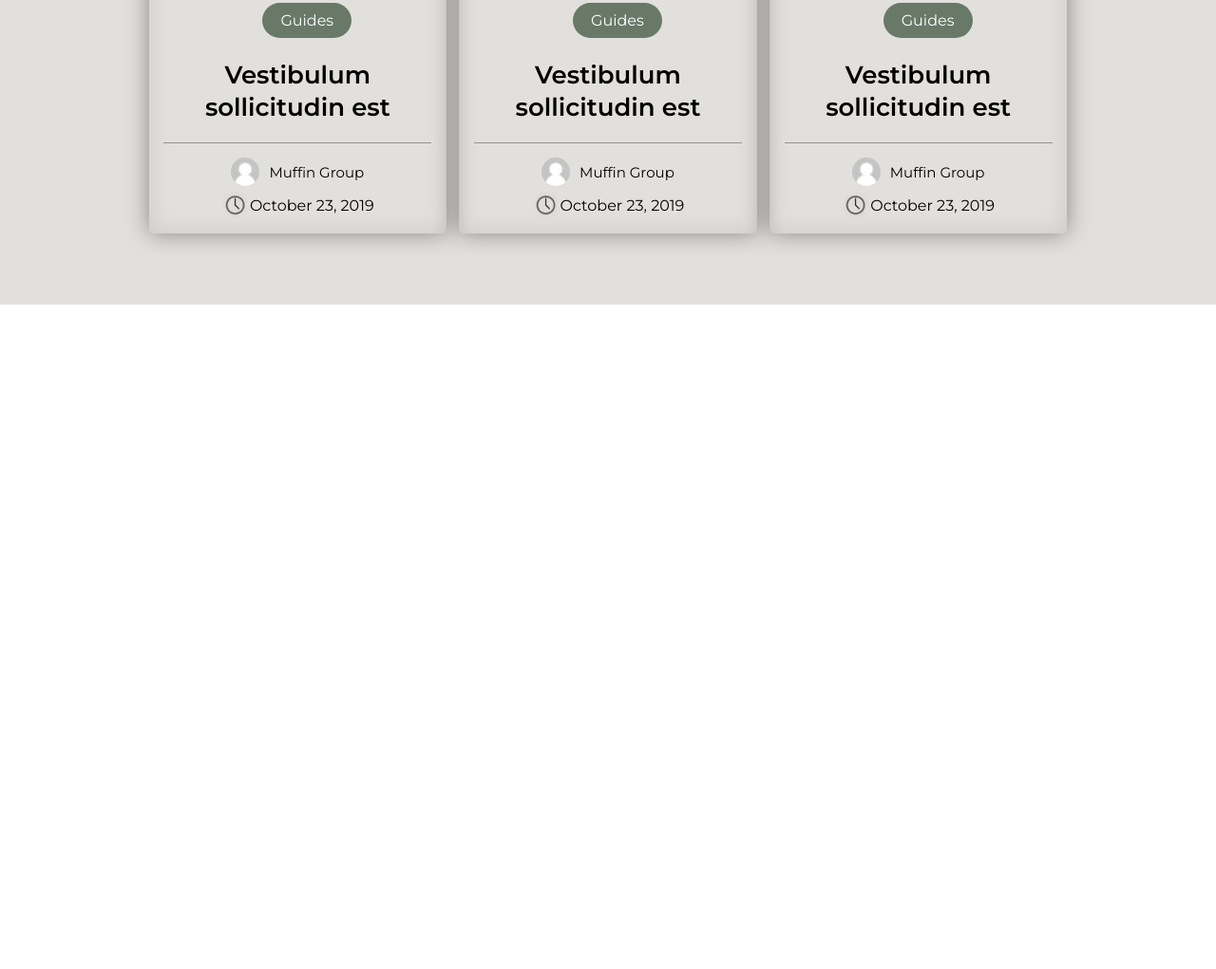
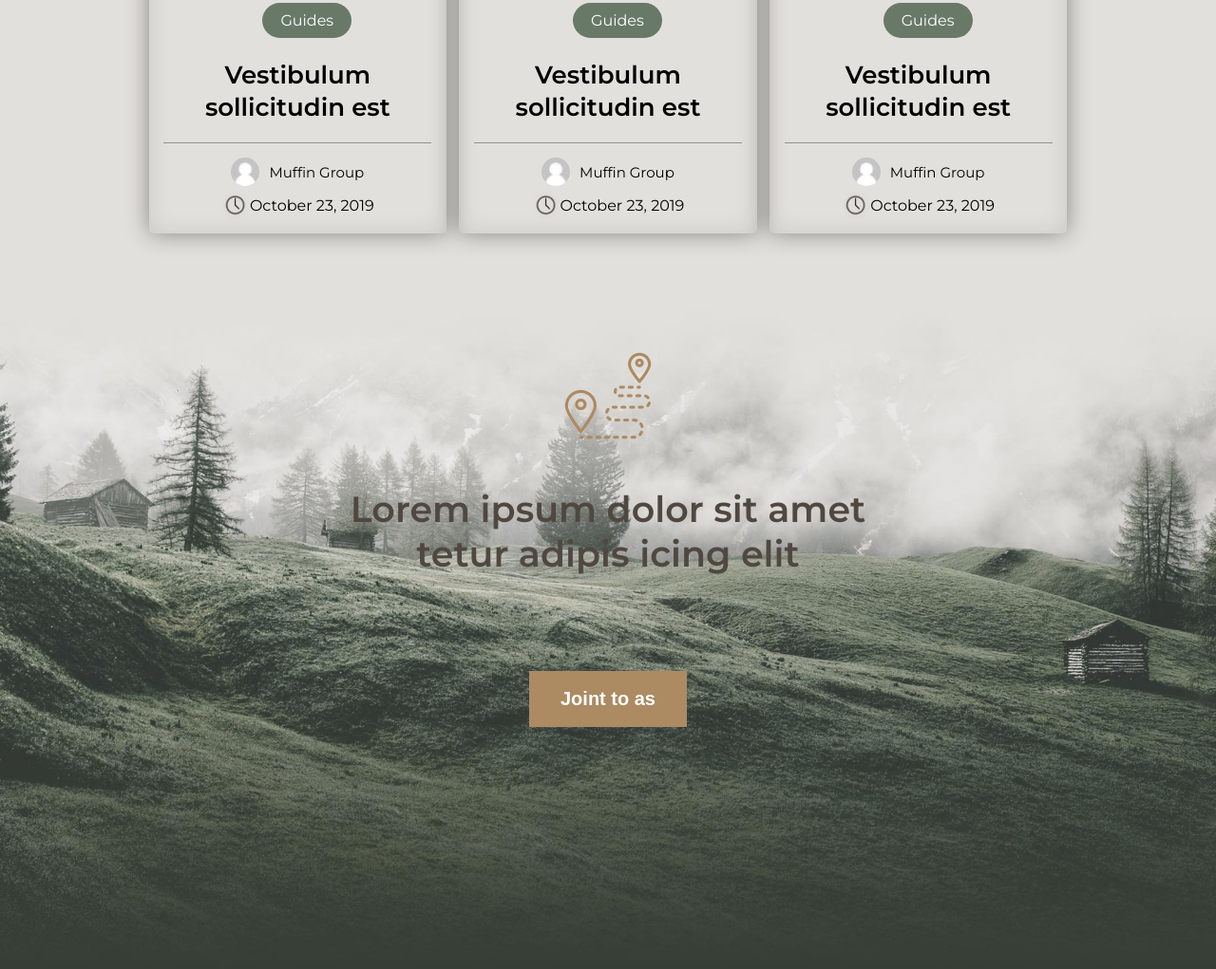
Before and after one commit to alex220496/my-travel, a plain HTML site: page index.html in a window 1280 px wide. Shown: the part 4223-5244 px from the top of the page at 95% size. Before the commit the page ends 4544 px from the top, so only its background shows below. Drawn offline with Linux system fonts and the light colour scheme.

Commit message:
aded section-six

```diff
--- a/header.css
+++ b/header.css
@@ -563,6 +563,43 @@ body {
     background-size: 140%;
     transition: all .3s ease-in-out;
 }
+/* section-six */
+.section-six {
+    background-color: #e2e0dc;
+    background: url(img/footer.jpg) center no-repeat;
+    background-size: cover;
+    background-position: 0 0;
+    height: 700px;
+}
+.sec-six{
+    flex-direction: column;
+}
+.sec-six img {
+    padding: 50px 0;
+}
+.sec-six h3 {
+    font-size: 38px;
+    line-height: 47px;
+    font-weight: 700;
+    letter-spacing: 0px;
+    max-width: 550px;
+    text-align: center;
+    color: #504840;
+}
+.sec-six button {
+    margin-top: 100px;
+    padding: 18px 33px;
+    outline: none;
+    background-color: #ac8a62;
+    color: #ffffff;
+    border: none;
+    font-size: 20px;
+    font-weight: 700;
+    cursor: pointer;
+}
+.sec-six button:hover {
+    background-color: #e0b37f;
+}
 
 @media (max-width: 767px) {
     .menu {
@@ -677,6 +714,9 @@ body {
         margin: 0 15px;
 
     }
+    .menu {
+        overflow-y: scroll;
+    }
 
 }
 @media (min-width: 992px) {
--- a/index.html
+++ b/index.html
@@ -394,6 +394,19 @@
                 </div>
             </div>
         </section>
+        <section class="section-six">
+            <div class="container">
+                <div class="row">
+                    <div class="col-md-12 col-sm-12 col-xs-12">
+                        <div class="sec-six df">
+                        <img src="img/way.png" alt="">
+                        <h3>Lorem ipsum dolor sit amet tetur adipis icing elit</h3>
+                        <button>Joint to as</button>
+                    </div>
+                    </div>
+                </div>
+            </div>
+        </section>
     </main>
 </body>
 
```
